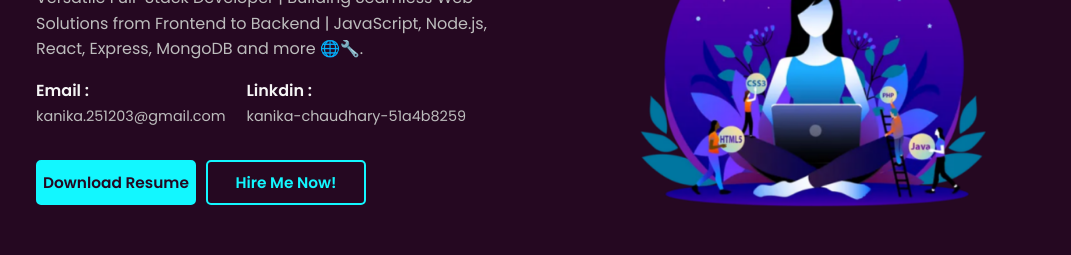
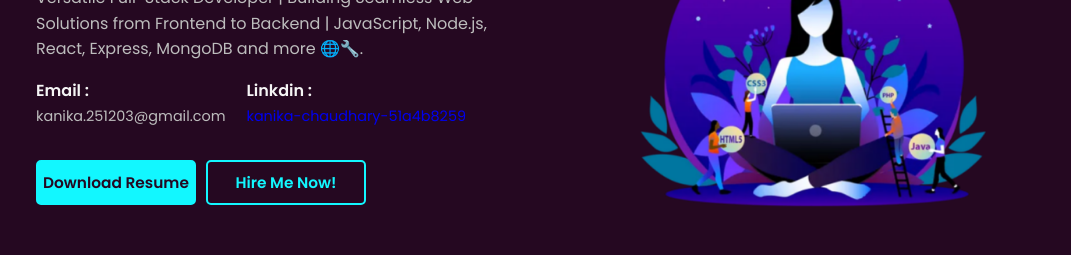
Before and after one commit to kanu-CH/Portfolio, a plain HTML site: page index.html in a window 1280 px wide. Shown: the part 352-607 px from the top of the page, without its empty margins (92-1163 px from the left). Drawn offline with nearby package versions, Linux system fonts and the light colour scheme.

Commit message:
Update index.html

```diff
--- a/index.html
+++ b/index.html
@@ -53,7 +53,7 @@
           </div>
           <div class="linkdin-info">
             <h5>Linkdin :</h5>
-            <span>kanika-chaudhary-51a4b8259</span>
+            <span><a href= "https://www.linkedin.com/in/kanika-chaudhary-51a4b8259/">kanika-chaudhary-51a4b8259</a></span>
           </div>
         </div>
 
```
